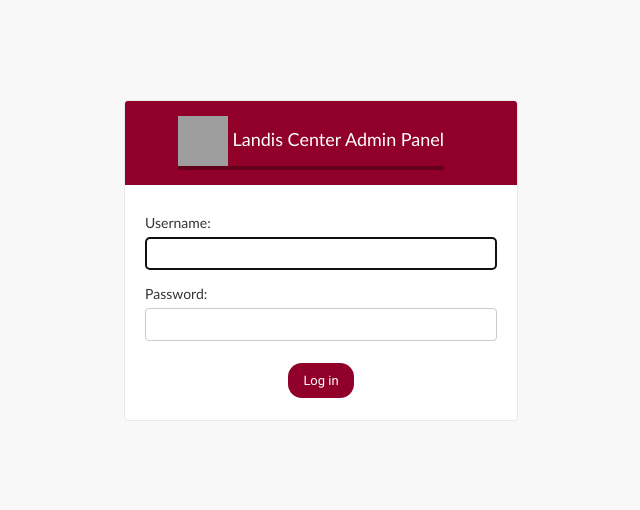
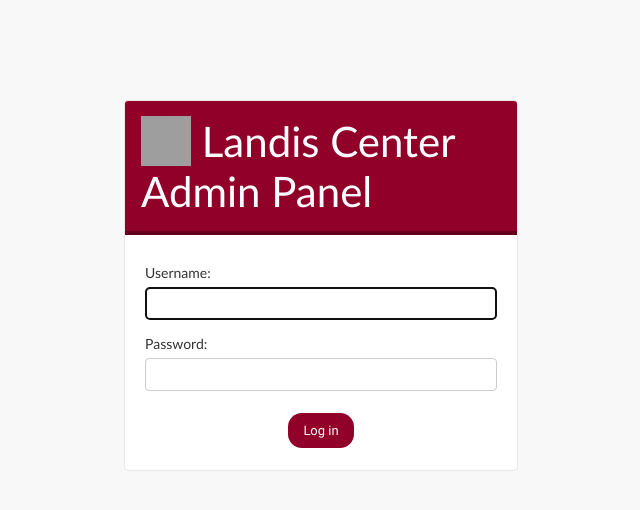
Before and after one commit to baylorm/GroupWon, a Django app: a page that uses templates/admin/base_site.html in a window 1280 px wide. Shown: the top 510 px of the page, without its empty margins (319-959 px from the left). Run offline with Django 3.2, Linux system fonts and the light colour scheme; grey boxes are pictures that could not be loaded.

Commit message:
Added more colors and borders

```diff
--- a/templates/admin/base_site.html
+++ b/templates/admin/base_site.html
@@ -17,9 +17,20 @@
         #header {
             background-color: #910029;
             color: white;
+            border-bottom: 4px solid #65001C;
         }
 
-        div.selector-chosen h2{
+        #branding {
+            font-size: 300%;
+        }
+
+        div#recent-actions-module.module h2{
+            background-color: #910029;
+            color: white;
+            border-bottom: 4px solid #65001C;
+        }
+
+        div.selector-chosen h2 {
             background-color: #65001C;
         }
 
@@ -83,12 +94,10 @@
 {% endblock %}
 
 {% block branding %}
-
-
-    <h1 id="site-name"><span style="color:white">
+    <h25 id="site-name"><span style="color:white">
     <img src="//upload.wikimedia.org/wikipedia/en/thumb/3/31/Seal_of_Lafayette_College.png/180px-Seal_of_Lafayette_College.png"
-         alt="logo" class="logo" height="50" width="50">
-    Landis Center Admin Panel</span></h1>
+         alt="logo" class="logo" height="50" width="50" align="top">
+    Landis Center Admin Panel</span></h25>
 {% endblock %}
 
 {% block nav-global %}
```
